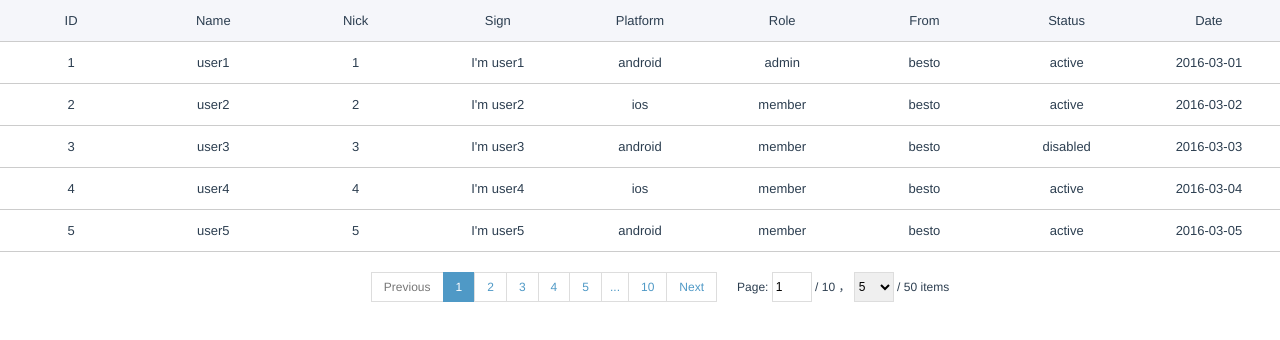
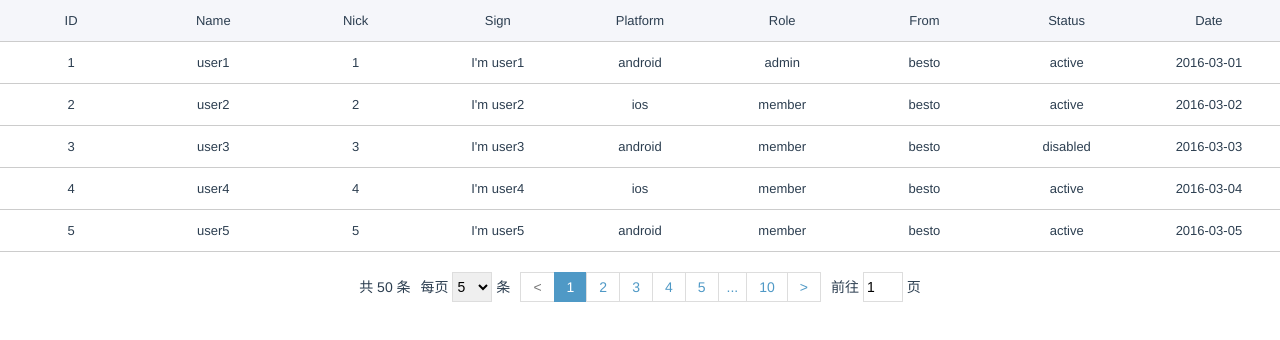
Before and after one commit to AidenChen/vue-paginator, a Vue app: page / in a window 1280 px wide. Shown: the top 340 px of the page. Built offline with nearby package versions, Linux system fonts and the light colour scheme; data requests are answered from the project's data file.

Commit message:
调整布局

```diff
--- a/src/components/Paginator/Paginator.vue
+++ b/src/components/Paginator/Paginator.vue
@@ -1,29 +1,33 @@
 <template>
   <div class="paginator">
+    <div class="paginator__comment paginator__total">
+      共
+      {{total}}
+      条
+    </div>
+    <div class="paginator__comment paginator__sizer">
+      每页
+      <select v-model="currentSize">
+        <option v-for="(size, index) in pageSizes" :key="index">{{size}}</option>
+      </select>
+      条
+    </div>
     <ul class="paginator__pager">
       <li class="paginator__number" :class="{'paginator__number--disabled': pageIndex === 1}" @click="prevPage()">
-        Previous
+        &lt;
       </li>
       <li class="paginator__number" v-for="(number, index) in numbers" :key="index"
           :class="{'paginator__number--active': number === pageIndex, 'paginator__number--separated': number === '...'}" @click="changePage(number)">
         {{number}}
       </li>
       <li class="paginator__number" :class="{'paginator__number--disabled': pageIndex === pageCount}" @click="nextPage()">
-        Next
+        &gt;
       </li>
     </ul>
-    <div class="paginator__comment">
-      Page:
-      <input class="paginator__jumper" type="text" v-model="currentIndex" @keyup="jumpToPage($event)"/>
-      /
-      {{pageCount}}
-      ，
-      <select class="paginator__sizer" v-model="currentSize">
-        <option v-for="(size, index) in pageSizes" :key="index">{{size}}</option>
-      </select>
-      /
-      {{total}}
-      items
+    <div class="paginator__comment paginator__jumper">
+      前往
+      <input type="text" v-model="currentIndex" @keyup="jumpToPage($event)"/>
+      页
     </div>
   </div>
 </template>
@@ -208,9 +212,14 @@ export default {
   visibility: hidden;
 }
 
+.paginator__total {
+  margin-right: 10px;
+}
+
 .paginator__pager {
   float: left;
-  margin-top: 0;
+  margin: 0 10px 0;
+  padding: 0;
   font-size: 0;
 }
 
@@ -224,7 +233,7 @@ export default {
   cursor: pointer;
   border: 1px solid #ddd;
   color: #4f99c6;
-  font-size: 12px;
+  font-size: 14px;
   line-height: 16px;
 }
 
@@ -267,14 +276,13 @@ export default {
 
 .paginator__comment {
   float: left;
-  margin-left: 20px;
   height: 30px;
-  font-size: 12px;
+  font-size: 14px;
   line-height: 30px;
 }
 
-.paginator__jumper,
-.paginator__sizer {
+.paginator__jumper input,
+.paginator__sizer select {
   margin: 0;
   width: 40px;
   height: 30px;
@@ -284,7 +292,7 @@ export default {
   outline: none;
 }
 
-.paginator__jumper {
+.paginator__jumper input {
   padding-left: 3px;
 }
 </style>
```
